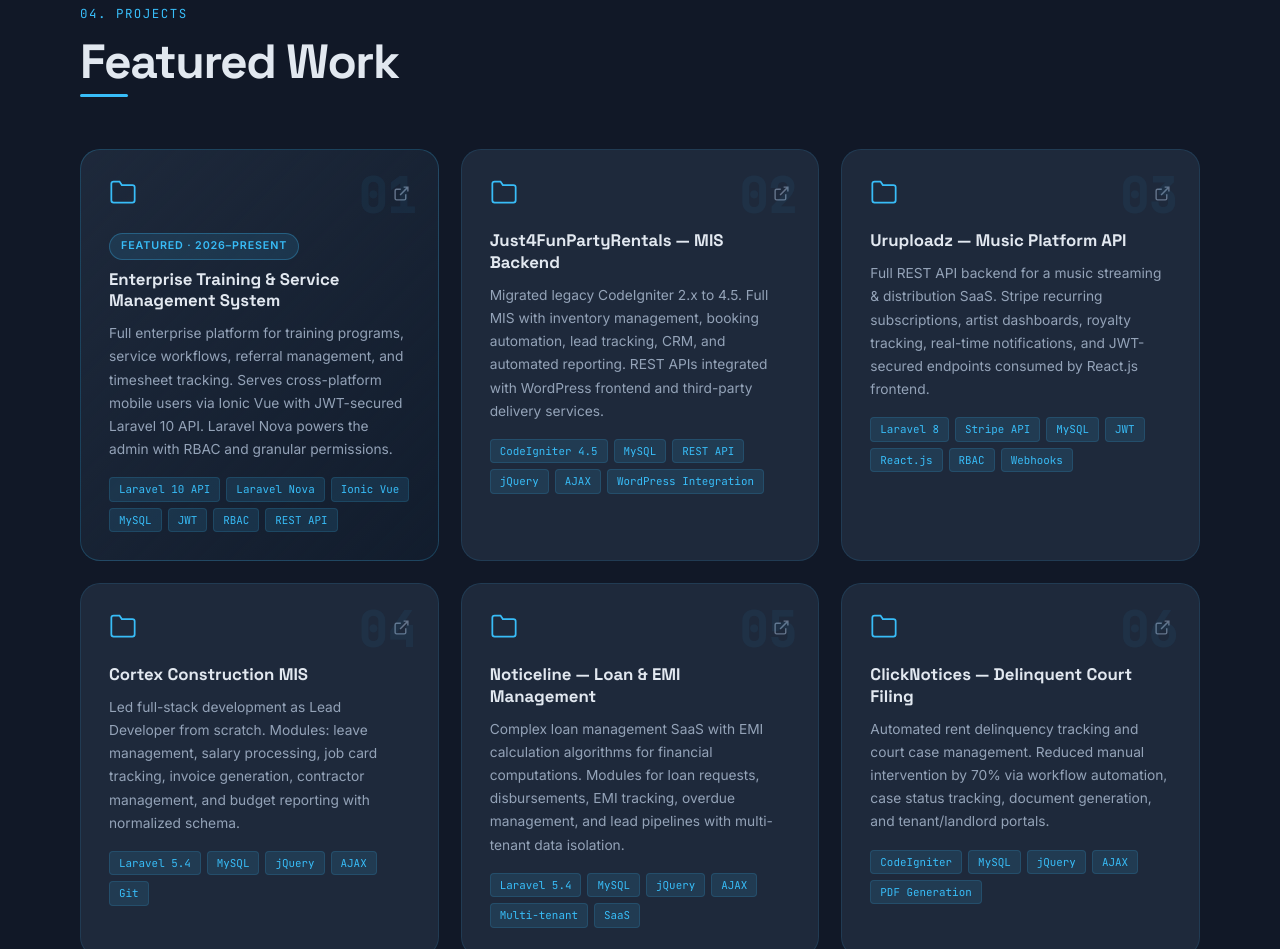
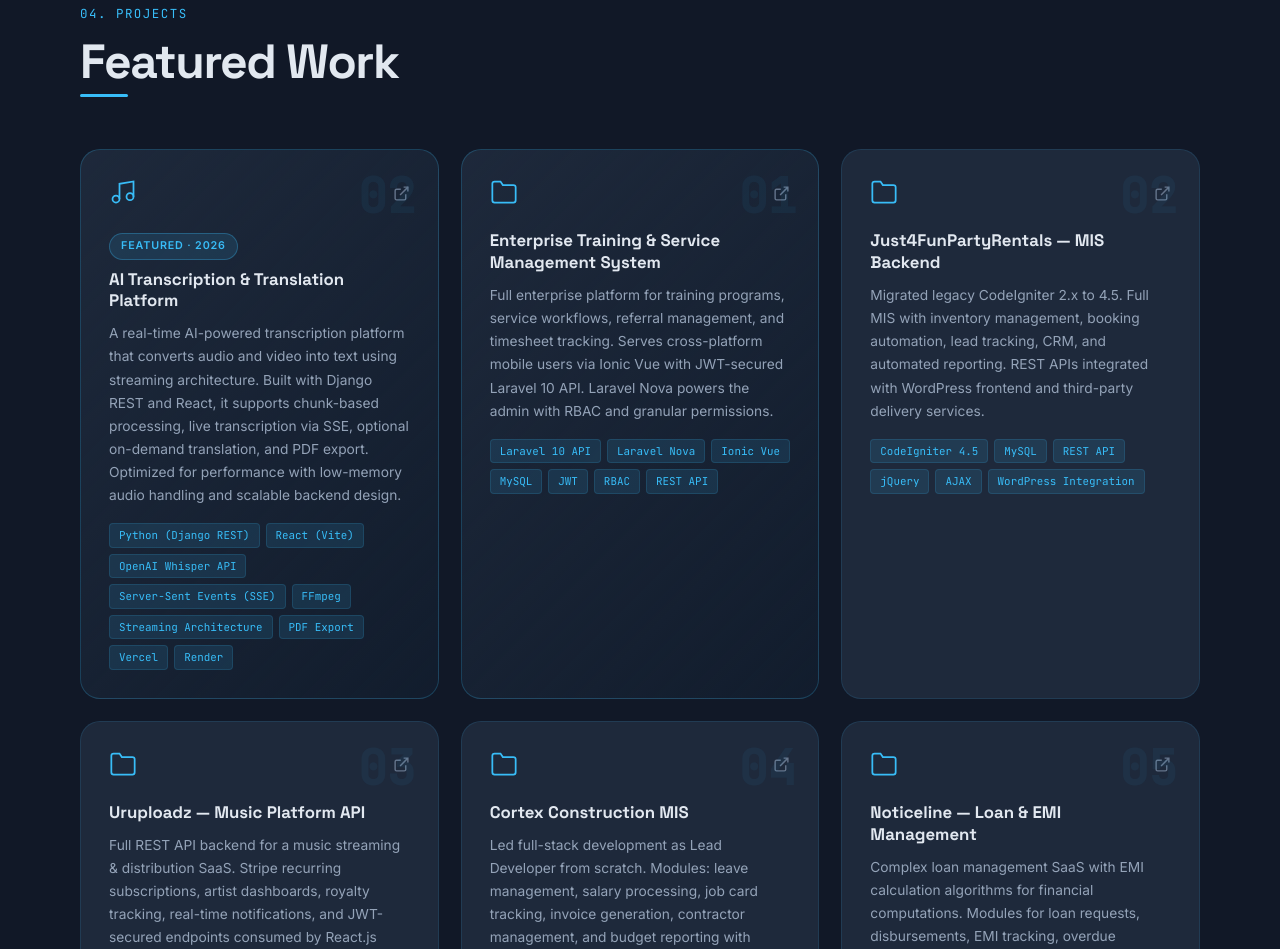
Before and after one commit to arghadeeph/arghadeep-portfolio, a website: page index.html in a window 1280 px wide. Shown: the part 4808-5757 px from the top of the page. Drawn offline with Linux system fonts and the light colour scheme.

Commit message:
Added TranscribeAI in project

```diff
--- a/index.html
+++ b/index.html
@@ -332,9 +332,48 @@
     <div class="pg">
 
       <div class="pc feat rv">
+        <div class="pcg"></div>
+        <div class="pn">02</div>
+
+        <div class="pto">
+          <div class="pfi">
+            <!-- Icon (AI / Audio style) -->
+            <svg viewBox="0 0 24 24" fill="none" stroke="currentColor" stroke-width="1.5">
+              <path d="M9 18V5l12-2v13"></path>
+              <circle cx="6" cy="18" r="3"></circle>
+              <circle cx="18" cy="16" r="3"></circle>
+            </svg>
+          </div>
+
+          <div class="pl">
+            <a href="https://transcribe-ai-nine.vercel.app" target="_blank">
+              <svg viewBox="0 0 24 24" fill="none" stroke="currentColor" stroke-width="2">
+                <path d="M18 13v6a2 2 0 01-2 2H5a2 2 0 01-2-2V8a2 2 0 012-2h6"/>
+                <path d="M15 3h6v6"/>
+                <path d="M10 14L21 3"/>
+              </svg>
+            </a>
+          </div>
+        </div>
+
+        <span class="fb">Featured · 2026</span>
+
+        <h3 class="ptl">AI Transcription & Translation Platform</h3>
+
+        <p class="pds">
+          A real-time AI-powered transcription platform that converts audio and video into text using streaming architecture.
+          Built with Django REST and React, it supports chunk-based processing, live transcription via SSE, optional on-demand translation,
+          and PDF export. Optimized for performance with low-memory audio handling and scalable backend design.
+        </p>
+
+        <div class="ptc">
+          <span>Python (Django REST)</span><span>React (Vite)</span><span>OpenAI Whisper API</span><span>Server-Sent Events (SSE)</span><span>FFmpeg</span><span>Streaming Architecture</span><span>PDF Export</span><span>Vercel</span><span>Render</span>
+        </div>
+      </div>
+
+      <div class="pc feat rv">
         <div class="pcg"></div><div class="pn">01</div>
-        <div class="pto"><div class="pfi"><svg viewBox="0 0 24 24" fill="none" stroke="currentColor" stroke-width="1.5"><path d="M22 19a2 2 0 01-2 2H4a2 2 0 01-2-2V5a2 2 0 012-2h5l2 3h9a2 2 0 012 2z"/></svg></div><div class="pl"><a href="#"><svg viewBox="0 0 24 24" fill="none" stroke="currentColor" stroke-width="2"><path d="M18 13v6a2 2 0 01-2 2H5a2 2 0 01-2-2V8a2 2 0 012-2h6M15 3h6v6M10 14L21 3"/></svg></a></div></div>
-        <span class="fb">Featured · 2026–Present</span>
+        <div class="pto"><div class="pfi"><svg viewBox="0 0 24 24" fill="none" stroke="currentColor" stroke-width="1.5"><path d="M22 19a2 2 0 01-2 2H4a2 2 0 01-2-2V5a2 2 0 012-2h5l2 3h9a2 2 0 012 2z"/></svg></div><div class="pl"><a href="javascript:void(0)"><svg viewBox="0 0 24 24" fill="none" stroke="currentColor" stroke-width="2"><path d="M18 13v6a2 2 0 01-2 2H5a2 2 0 01-2-2V8a2 2 0 012-2h6M15 3h6v6M10 14L21 3"/></svg></a></div></div>
         <h3 class="ptl">Enterprise Training &amp; Service Management System</h3>
         <p class="pds">Full enterprise platform for training programs, service workflows, referral management, and timesheet tracking. Serves cross-platform mobile users via Ionic Vue with JWT-secured Laravel 10 API. Laravel Nova powers the admin with RBAC and granular permissions.</p>
         <div class="ptc"><span>Laravel 10 API</span><span>Laravel Nova</span><span>Ionic Vue</span><span>MySQL</span><span>JWT</span><span>RBAC</span><span>REST API</span></div>
@@ -350,7 +389,7 @@
 
       <div class="pc rv">
         <div class="pcg"></div><div class="pn">03</div>
-        <div class="pto"><div class="pfi"><svg viewBox="0 0 24 24" fill="none" stroke="currentColor" stroke-width="1.5"><path d="M22 19a2 2 0 01-2 2H4a2 2 0 01-2-2V5a2 2 0 012-2h5l2 3h9a2 2 0 012 2z"/></svg></div><div class="pl"><a href="https://uruploadz.com" target="_blank"><svg viewBox="0 0 24 24" fill="none" stroke="currentColor" stroke-width="2"><path d="M18 13v6a2 2 0 01-2 2H5a2 2 0 01-2-2V8a2 2 0 012-2h6M15 3h6v6M10 14L21 3"/></svg></a></div></div>
+        <div class="pto"><div class="pfi"><svg viewBox="0 0 24 24" fill="none" stroke="currentColor" stroke-width="1.5"><path d="M22 19a2 2 0 01-2 2H4a2 2 0 01-2-2V5a2 2 0 012-2h5l2 3h9a2 2 0 012 2z"/></svg></div><div class="pl"><a href="javascript:void(0)" target="_blank"><svg viewBox="0 0 24 24" fill="none" stroke="currentColor" stroke-width="2"><path d="M18 13v6a2 2 0 01-2 2H5a2 2 0 01-2-2V8a2 2 0 012-2h6M15 3h6v6M10 14L21 3"/></svg></a></div></div>
         <h3 class="ptl">Uruploadz — Music Platform API</h3>
         <p class="pds">Full REST API backend for a music streaming &amp; distribution SaaS. Stripe recurring subscriptions, artist dashboards, royalty tracking, real-time notifications, and JWT-secured endpoints consumed by React.js frontend.</p>
         <div class="ptc"><span>Laravel 8</span><span>Stripe API</span><span>MySQL</span><span>JWT</span><span>React.js</span><span>RBAC</span><span>Webhooks</span></div>
@@ -358,7 +397,7 @@
 
       <div class="pc rv">
         <div class="pcg"></div><div class="pn">04</div>
-        <div class="pto"><div class="pfi"><svg viewBox="0 0 24 24" fill="none" stroke="currentColor" stroke-width="1.5"><path d="M22 19a2 2 0 01-2 2H4a2 2 0 01-2-2V5a2 2 0 012-2h5l2 3h9a2 2 0 012 2z"/></svg></div><div class="pl"><a href="#"><svg viewBox="0 0 24 24" fill="none" stroke="currentColor" stroke-width="2"><path d="M18 13v6a2 2 0 01-2 2H5a2 2 0 01-2-2V8a2 2 0 012-2h6M15 3h6v6M10 14L21 3"/></svg></a></div></div>
+        <div class="pto"><div class="pfi"><svg viewBox="0 0 24 24" fill="none" stroke="currentColor" stroke-width="1.5"><path d="M22 19a2 2 0 01-2 2H4a2 2 0 01-2-2V5a2 2 0 012-2h5l2 3h9a2 2 0 012 2z"/></svg></div><div class="pl"><a href="javascript:void(0)"><svg viewBox="0 0 24 24" fill="none" stroke="currentColor" stroke-width="2"><path d="M18 13v6a2 2 0 01-2 2H5a2 2 0 01-2-2V8a2 2 0 012-2h6M15 3h6v6M10 14L21 3"/></svg></a></div></div>
         <h3 class="ptl">Cortex Construction MIS</h3>
         <p class="pds">Led full-stack development as Lead Developer from scratch. Modules: leave management, salary processing, job card tracking, invoice generation, contractor management, and budget reporting with normalized schema.</p>
         <div class="ptc"><span>Laravel 5.4</span><span>MySQL</span><span>jQuery</span><span>AJAX</span><span>Git</span></div>
@@ -366,7 +405,7 @@
 
       <div class="pc rv">
         <div class="pcg"></div><div class="pn">05</div>
-        <div class="pto"><div class="pfi"><svg viewBox="0 0 24 24" fill="none" stroke="currentColor" stroke-width="1.5"><path d="M22 19a2 2 0 01-2 2H4a2 2 0 01-2-2V5a2 2 0 012-2h5l2 3h9a2 2 0 012 2z"/></svg></div><div class="pl"><a href="#"><svg viewBox="0 0 24 24" fill="none" stroke="currentColor" stroke-width="2"><path d="M18 13v6a2 2 0 01-2 2H5a2 2 0 01-2-2V8a2 2 0 012-2h6M15 3h6v6M10 14L21 3"/></svg></a></div></div>
+        <div class="pto"><div class="pfi"><svg viewBox="0 0 24 24" fill="none" stroke="currentColor" stroke-width="1.5"><path d="M22 19a2 2 0 01-2 2H4a2 2 0 01-2-2V5a2 2 0 012-2h5l2 3h9a2 2 0 012 2z"/></svg></div><div class="pl"><a href="javascript:void(0)"><svg viewBox="0 0 24 24" fill="none" stroke="currentColor" stroke-width="2"><path d="M18 13v6a2 2 0 01-2 2H5a2 2 0 01-2-2V8a2 2 0 012-2h6M15 3h6v6M10 14L21 3"/></svg></a></div></div>
         <h3 class="ptl">Noticeline — Loan &amp; EMI Management</h3>
         <p class="pds">Complex loan management SaaS with EMI calculation algorithms for financial computations. Modules for loan requests, disbursements, EMI tracking, overdue management, and lead pipelines with multi-tenant data isolation.</p>
         <div class="ptc"><span>Laravel 5.4</span><span>MySQL</span><span>jQuery</span><span>AJAX</span><span>Multi-tenant</span><span>SaaS</span></div>
@@ -374,7 +413,7 @@
 
       <div class="pc rv">
         <div class="pcg"></div><div class="pn">06</div>
-        <div class="pto"><div class="pfi"><svg viewBox="0 0 24 24" fill="none" stroke="currentColor" stroke-width="1.5"><path d="M22 19a2 2 0 01-2 2H4a2 2 0 01-2-2V5a2 2 0 012-2h5l2 3h9a2 2 0 012 2z"/></svg></div><div class="pl"><a href="#"><svg viewBox="0 0 24 24" fill="none" stroke="currentColor" stroke-width="2"><path d="M18 13v6a2 2 0 01-2 2H5a2 2 0 01-2-2V8a2 2 0 012-2h6M15 3h6v6M10 14L21 3"/></svg></a></div></div>
+        <div class="pto"><div class="pfi"><svg viewBox="0 0 24 24" fill="none" stroke="currentColor" stroke-width="1.5"><path d="M22 19a2 2 0 01-2 2H4a2 2 0 01-2-2V5a2 2 0 012-2h5l2 3h9a2 2 0 012 2z"/></svg></div><div class="pl"><a href="javascript:void(0)"><svg viewBox="0 0 24 24" fill="none" stroke="currentColor" stroke-width="2"><path d="M18 13v6a2 2 0 01-2 2H5a2 2 0 01-2-2V8a2 2 0 012-2h6M15 3h6v6M10 14L21 3"/></svg></a></div></div>
         <h3 class="ptl">ClickNotices — Delinquent Court Filing</h3>
         <p class="pds">Automated rent delinquency tracking and court case management. Reduced manual intervention by 70% via workflow automation, case status tracking, document generation, and tenant/landlord portals.</p>
         <div class="ptc"><span>CodeIgniter</span><span>MySQL</span><span>jQuery</span><span>AJAX</span><span>PDF Generation</span></div>
```
